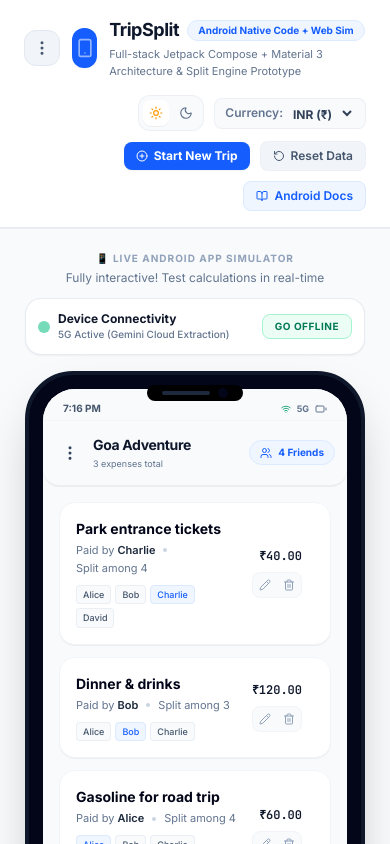
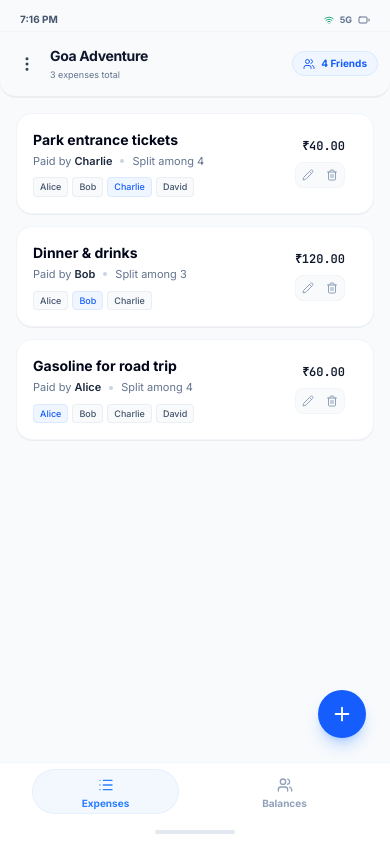
Before and after one commit to krprajapati2580-ctrl/Tripsplit, a React (Vite) app: page / in a window 390 px wide. Shown: the top 844 px of the page. Built offline with nearby package versions, Linux system fonts and the light colour scheme.

Commit message:
fix: optimize mobile layout for Android emulator
Hide header and remove padding on mobile to provide a full-screen experience for the emulator.

```diff
--- a/src/App.tsx
+++ b/src/App.tsx
@@ -529,7 +529,7 @@
       theme === "dark" ? "bg-slate-950 text-slate-100" : "bg-[#f8fafc] text-slate-900"
     }`}>
       {/* Top Header Bar */}
-      <header className={`border-b px-6 py-4 shadow-2xs sticky top-0 z-50 transition-colors duration-300 ${
+      <header className={`border-b px-6 py-4 shadow-2xs sticky top-0 z-50 transition-colors duration-300 hidden lg:block ${
         theme === "dark" ? "bg-slate-900/90 border-slate-800/80 backdrop-blur-md" : "bg-white border-slate-200/80"
       }`}>
         <div className="max-w-7xl mx-auto flex flex-col md:flex-row items-center justify-between gap-4">
@@ -655,11 +655,11 @@
       </header>
 
       {/* Main Split Interface */}
-      <main className="flex-1 max-w-7xl w-full mx-auto p-4 lg:p-6 grid grid-cols-1 lg:grid-cols-12 gap-6 items-stretch">
+      <main className="flex-1 max-w-7xl w-full mx-auto p-0 lg:p-6 grid grid-cols-1 lg:grid-cols-12 gap-0 lg:gap-6 items-stretch">
 
         {/* LEFT COLUMN: THE PHONE EMULATOR (4 cols on wide screen) */}
-        <div className="lg:col-span-5 xl:col-span-4 flex flex-col items-center justify-start">
-          <div className="w-full text-center mb-3">
+        <div className="lg:col-span-5 xl:col-span-4 flex flex-col items-center justify-start w-full h-[100dvh] lg:h-auto">
+          <div className="w-full text-center mb-3 hidden lg:block">
             <span className="text-[10px] font-bold text-slate-400 uppercase tracking-widest">
               📱 Live Android App Simulator
             </span>
@@ -669,7 +669,7 @@
           </div>
 
           {/* Interactive Connectivity Controller Widget */}
-          <div className={`w-full max-w-[340px] mb-4 rounded-2xl p-3 border shadow-xs flex items-center justify-between transition-colors duration-300 ${
+          <div className={`w-full max-w-[340px] mb-4 rounded-2xl p-3 border shadow-xs flex items-center justify-between transition-colors duration-300 hidden lg:flex ${
             theme === "dark" ? "bg-slate-900 border-slate-800 text-slate-100" : "bg-white border-slate-200/80 text-slate-900"
           }`}>
             <div className="flex items-center gap-2">
@@ -696,15 +696,15 @@
           </div>
 
           {/* Physical Phone Frame */}
-          <div className="relative w-full max-w-[340px] aspect-[9/18.5] bg-slate-950 rounded-[48px] p-3.5 shadow-2xl border-4 border-slate-900 flex flex-col overflow-hidden">
+          <div className="relative w-full lg:max-w-[340px] h-[100dvh] lg:h-auto lg:aspect-[9/18.5] bg-slate-950 rounded-none lg:rounded-[48px] p-0 lg:p-3.5 shadow-none lg:shadow-2xl border-0 lg:border-4 border-slate-900 flex flex-col overflow-hidden">
             {/* Phone Speaker Cutout */}
-            <div className="absolute top-2.5 left-1/2 -translate-x-1/2 w-24 h-4 bg-black rounded-full z-30 flex items-center justify-center gap-2">
+            <div className="absolute top-2.5 left-1/2 -translate-x-1/2 w-24 h-4 bg-black rounded-full z-30 flex items-center justify-center gap-2 hidden lg:flex">
               <div className="w-12 h-1 bg-slate-800 rounded-full" />
               <div className="w-2.5 h-2.5 bg-slate-950 rounded-full" />
             </div>
 
             {/* Simulated Phone Screen Container */}
-            <div className={`relative flex-1 rounded-[32px] overflow-hidden flex flex-col shadow-inner select-none z-20 transition-colors duration-300 ${
+            <div className={`relative flex-1 rounded-none lg:rounded-[32px] overflow-hidden flex flex-col shadow-none lg:shadow-inner select-none z-20 transition-colors duration-300 ${
               theme === "dark" ? "bg-slate-950" : "bg-white"
             }`}>
 
@@ -1126,7 +1126,7 @@
           </div>
 
           {/* Quick Friend Addition Tool panel (Below phone) */}
-          <div className={`w-full max-w-[340px] mt-4 rounded-2xl p-4 shadow-2xs border transition-colors duration-300 ${
+          <div className={`w-full max-w-[340px] mt-4 rounded-2xl p-4 shadow-2xs border transition-colors duration-300 hidden lg:block ${
             theme === "dark" ? "bg-slate-900 border-slate-800 text-slate-100" : "bg-white border-slate-150 text-slate-900"
           }`}>
             <div className="flex justify-between items-center">
@@ -1239,7 +1239,7 @@
         </div>
 
         {/* RIGHT COLUMN: KOTLIN IDE SOURCE VIEWER (8 cols on wide screen) */}
-        <div className="lg:col-span-7 xl:col-span-8 flex flex-col">
+        <div className="lg:col-span-7 xl:col-span-8 flex flex-col hidden lg:flex">
           <div className="mb-3">
             <span className="text-[10px] font-bold text-slate-400 uppercase tracking-widest">
               💻 Complete Kotlin & Jetpack Compose Source Code
```
